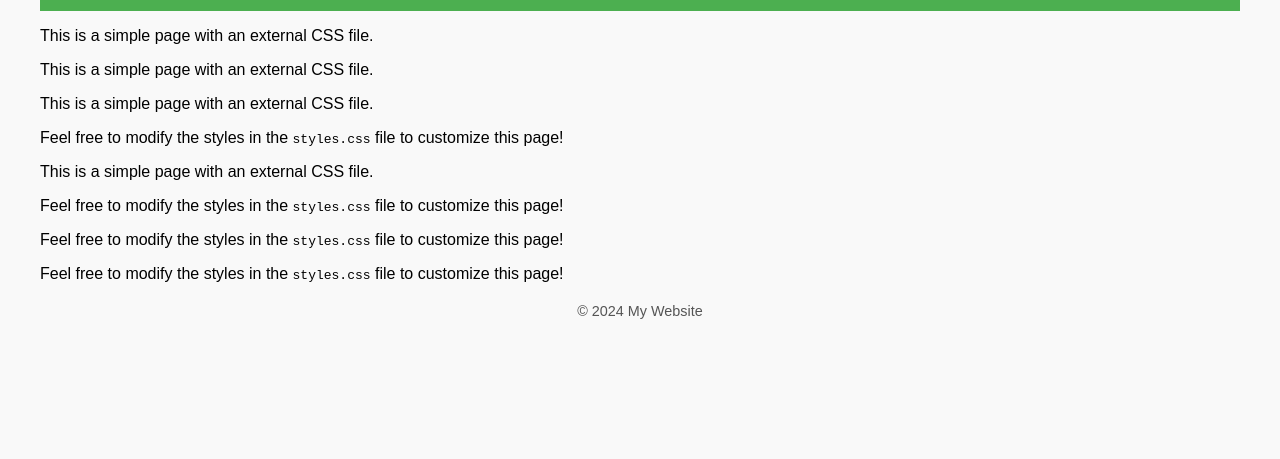
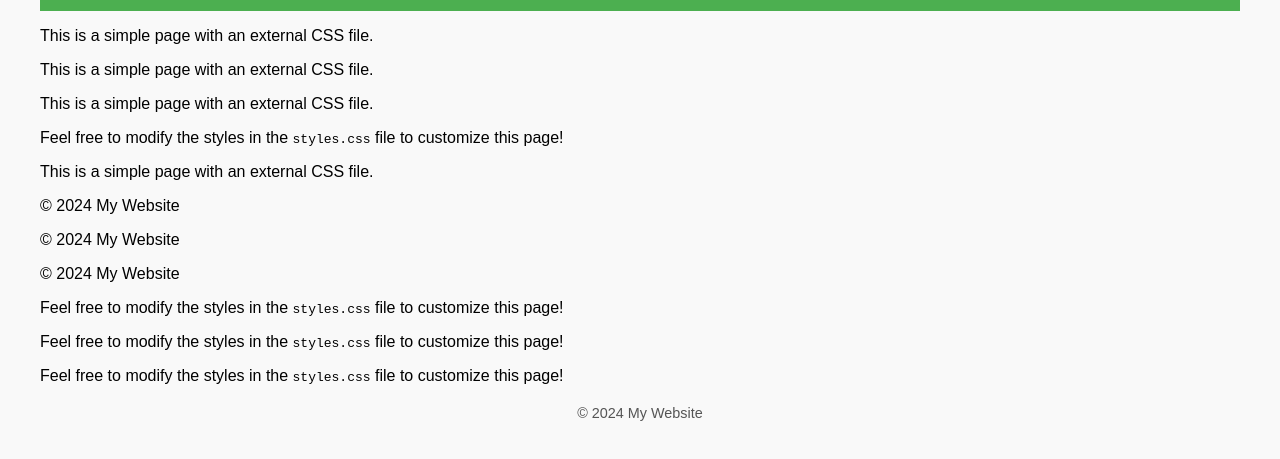
Before and after one commit to IrohScripts/IFT1005_Web, a plain HTML site: page Projet2/index.html in a window 1280 px wide. Shown: the part 129-588 px from the top of the page. Drawn offline with Linux system fonts and the light colour scheme.

Commit message:
added p in middle of index

```diff
--- a/Projet2/index.html
+++ b/Projet2/index.html
@@ -17,6 +17,9 @@
         <p>This is a simple page with an external CSS file.</p>
         <p>Feel free to modify the styles in the <code>styles.css</code> file to customize this page!</p>
         <p>This is a simple page with an external CSS file.</p>
+        <p>&copy; 2024 My Website</p>
+        <p>&copy; 2024 My Website</p>
+        <p>&copy; 2024 My Website</p>
         <p>Feel free to modify the styles in the <code>styles.css</code> file to customize this page!</p>
         <p>Feel free to modify the styles in the <code>styles.css</code> file to customize this page!</p>
         <p>Feel free to modify the styles in the <code>styles.css</code> file to customize this page!</p>
```
